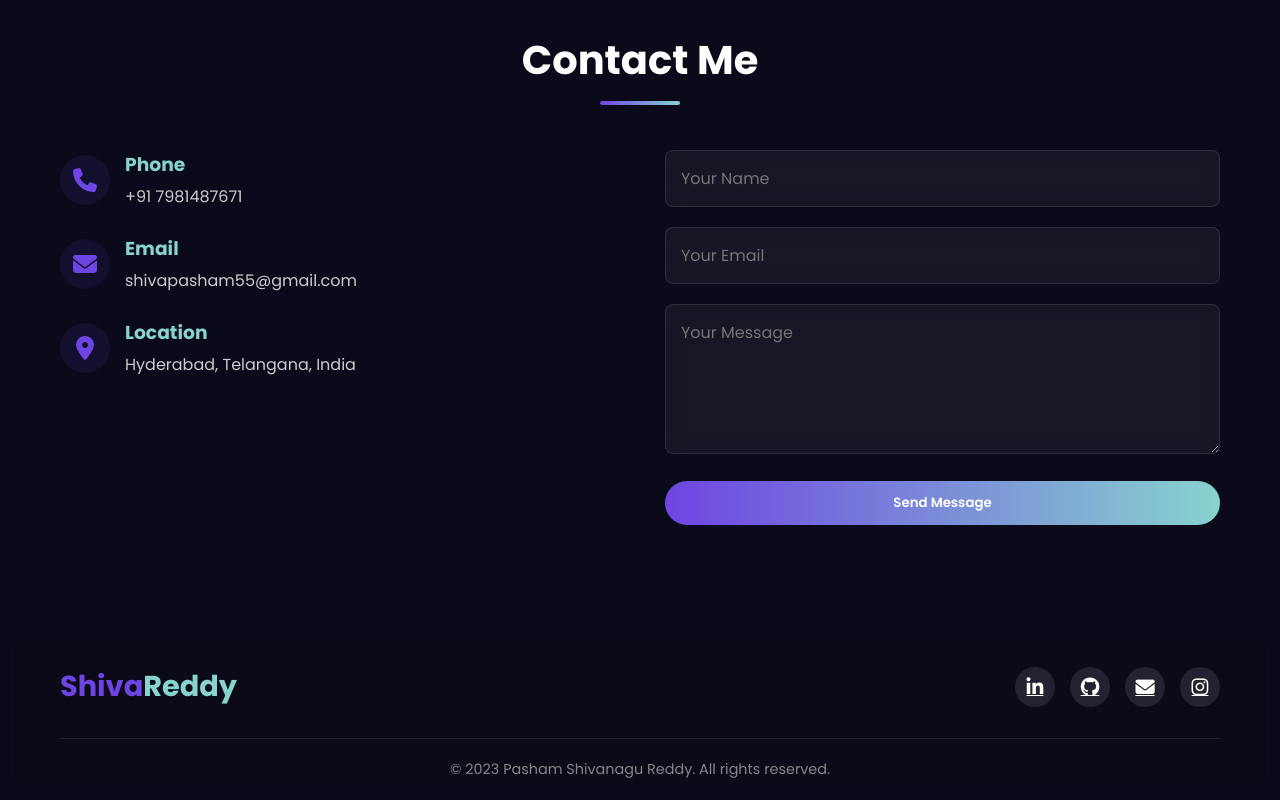
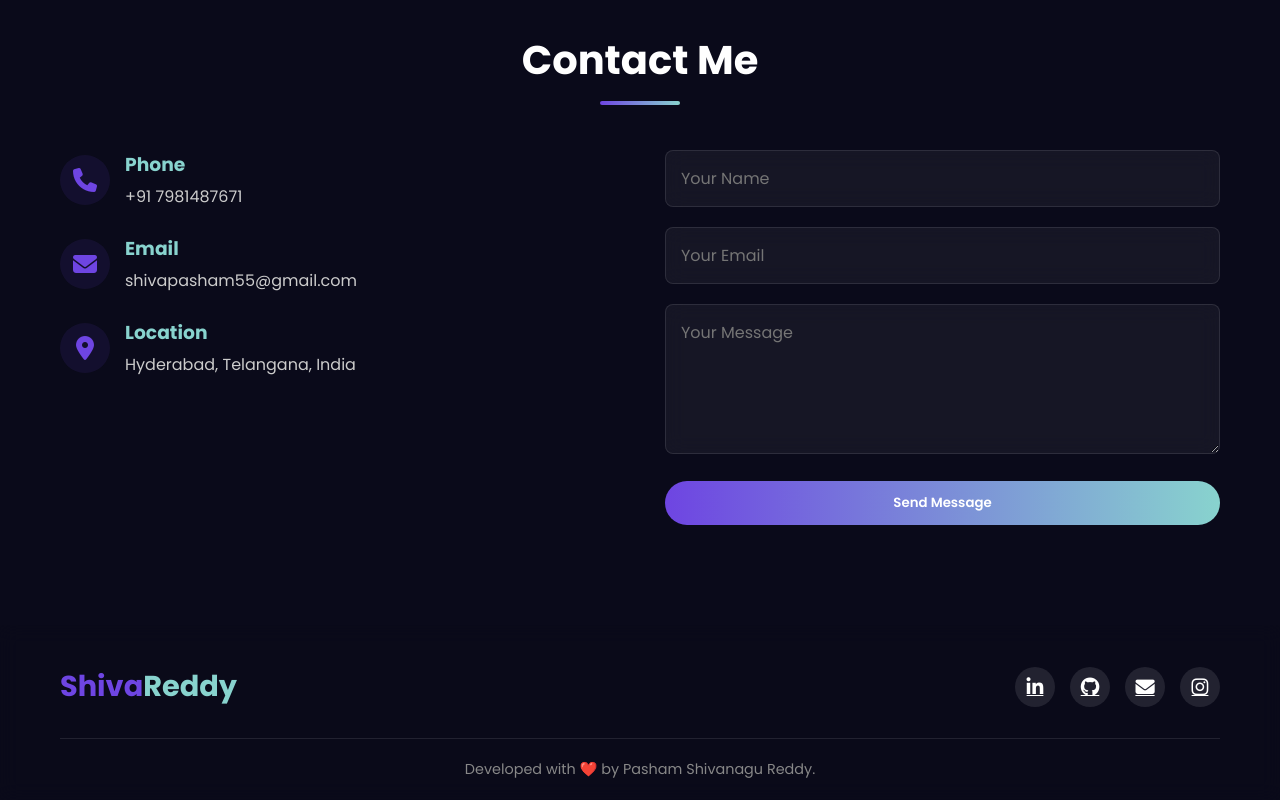
Before and after one commit to PashamShivanaguReddy/pasham-shivanagu-reddy-portfolio, a React (Create React App) app: page / in a window 1280 px wide. Shown: the part 3606-4406 px from the top of the page. Built offline with nearby package versions, Linux system fonts and the light colour scheme.

Commit message:
Update Footer.jsx

```diff
--- a/src/components/Footer.jsx
+++ b/src/components/Footer.jsx
@@ -22,7 +22,7 @@ const Footer = () => {
             </a>
           </div>
         </div>
-        <p className="copyright">© 2023 Pasham Shivanagu Reddy. All rights reserved.</p>
+        <p className="copyright">Developed with ❤️ by Pasham Shivanagu Reddy.</p>
       </div>
     </footer>
   );
```
